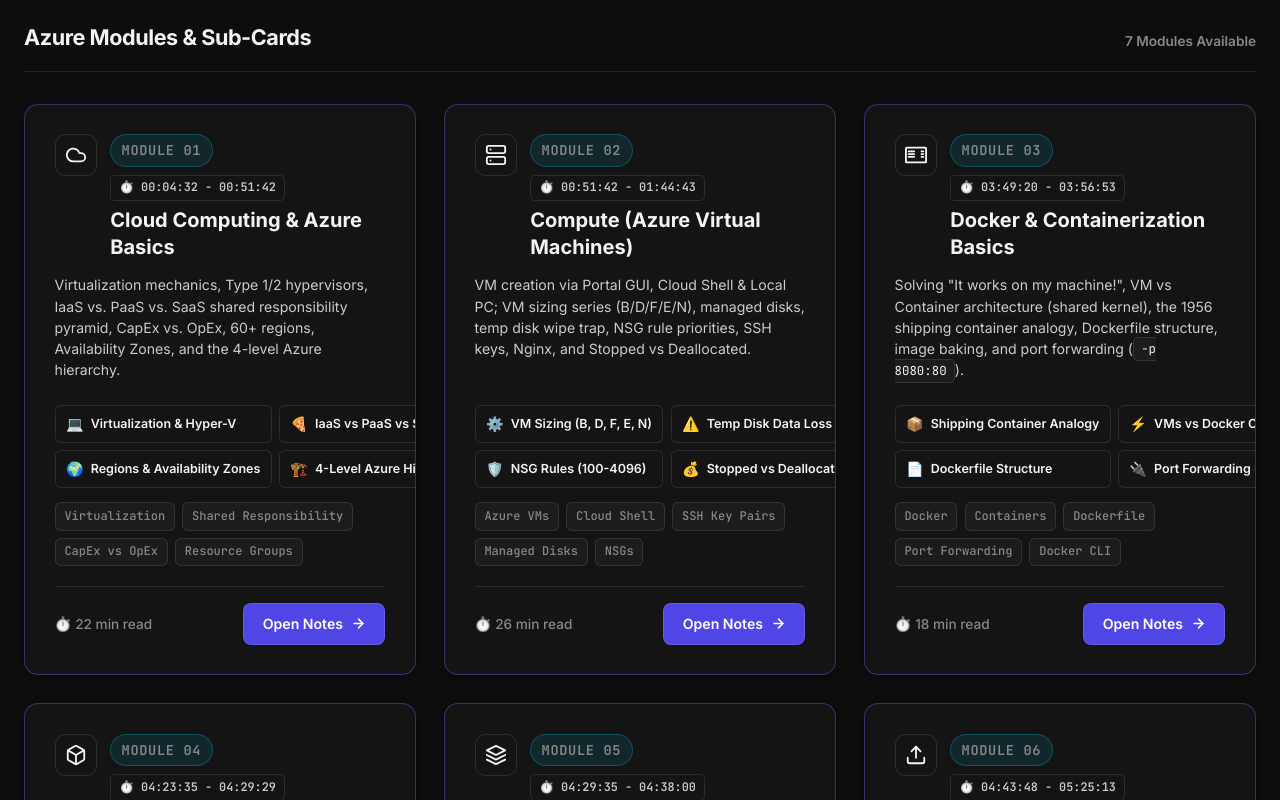
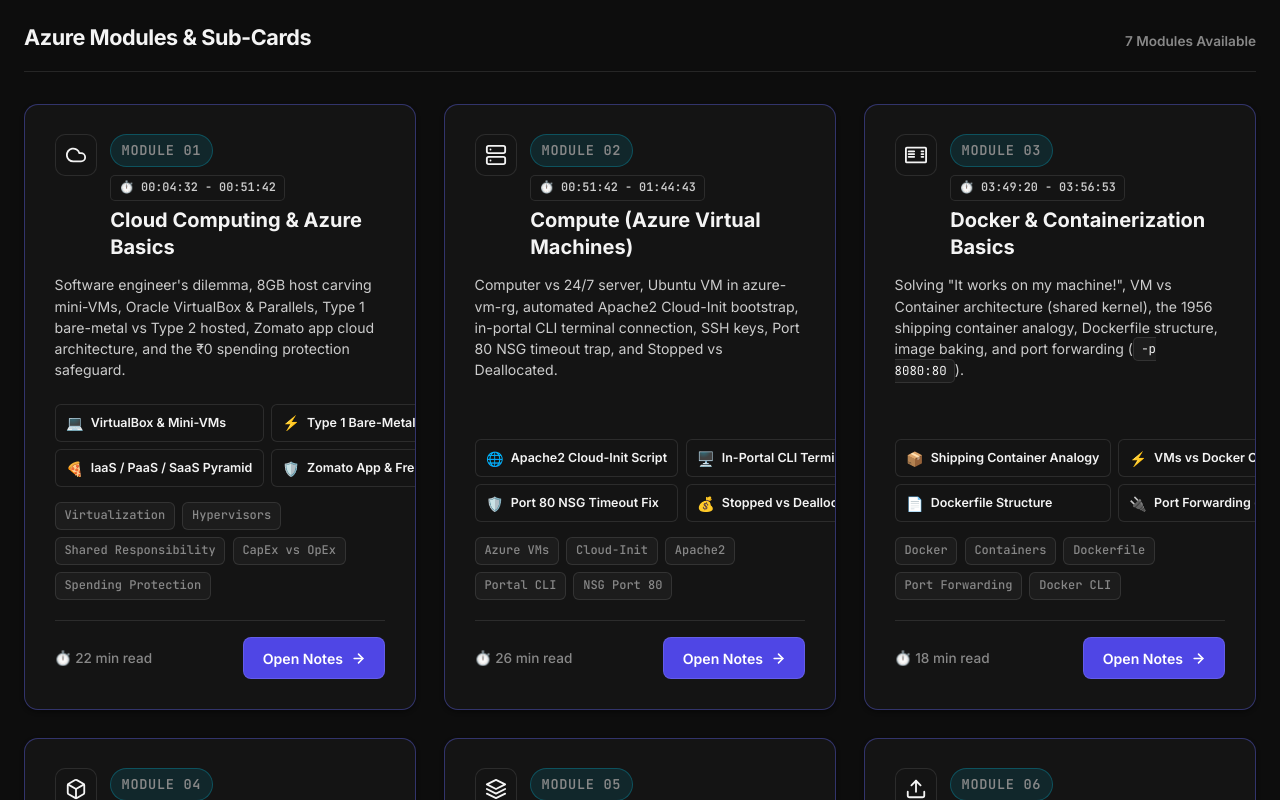
Before and after one commit to abhimanyu-kotari/My_Notes, a plain HTML site: page azure.html in a window 1280 px wide. Shown: the part 503-1303 px from the top of the page. Drawn offline with Linux system fonts and the light colour scheme.

Commit message:
Update Azure hub cards to reflect Apache2, in-portal CLI terminal, and video-aligned topics

```diff
--- a/azure.html
+++ b/azure.html
@@ -181,34 +181,35 @@
         </div>
 
         <p class="card-desc" style="font-size: 0.88rem; line-height: 1.5; margin-bottom: 0.6rem;">
-          Virtualization mechanics, Type 1/2 hypervisors, IaaS vs. PaaS vs. SaaS shared responsibility pyramid, CapEx vs. OpEx, 60+ regions, Availability Zones, and the 4-level Azure hierarchy.
+          Software engineer's dilemma, 8GB host carving mini-VMs, Oracle VirtualBox &amp; Parallels, Type 1 bare-metal vs Type 2 hosted, Zomato app cloud architecture, and the ₹0 spending protection safeguard.
         </p>
 
         <!-- Compact Sub-Topics -->
         <div class="subtopics-compact-list">
           <div class="subtopic-item">
             <span class="subtopic-icon">💻</span>
-            <span class="subtopic-name">Virtualization &amp; Hyper-V</span>
+            <span class="subtopic-name">VirtualBox &amp; Mini-VMs</span>
+          </div>
+          <div class="subtopic-item">
+            <span class="subtopic-icon">⚡</span>
+            <span class="subtopic-name">Type 1 Bare-Metal vs Type 2</span>
           </div>
           <div class="subtopic-item">
             <span class="subtopic-icon">🍕</span>
-            <span class="subtopic-name">IaaS vs PaaS vs SaaS</span>
+            <span class="subtopic-name">IaaS / PaaS / SaaS Pyramid</span>
           </div>
           <div class="subtopic-item">
-            <span class="subtopic-icon">🌍</span>
-            <span class="subtopic-name">Regions &amp; Availability Zones</span>
-          </div>
-          <div class="subtopic-item">
-            <span class="subtopic-icon">🏗️</span>
-            <span class="subtopic-name">4-Level Azure Hierarchy</span>
+            <span class="subtopic-icon">🛡️</span>
+            <span class="subtopic-name">Zomato App &amp; Free Credits</span>
           </div>
         </div>
 
         <div class="card-tags" style="margin-bottom: 1.25rem;">
           <span class="tag">Virtualization</span>
+          <span class="tag">Hypervisors</span>
           <span class="tag">Shared Responsibility</span>
           <span class="tag">CapEx vs OpEx</span>
-          <span class="tag">Resource Groups</span>
+          <span class="tag">Spending Protection</span>
         </div>
 
         <div class="card-footer">
@@ -247,22 +248,22 @@
         </div>
 
         <p class="card-desc" style="font-size: 0.88rem; line-height: 1.5; margin-bottom: 0.6rem;">
-          VM creation via Portal GUI, Cloud Shell &amp; Local PC; VM sizing series (B/D/F/E/N), managed disks, temp disk wipe trap, NSG rule priorities, SSH keys, Nginx, and Stopped vs Deallocated.
+          Computer vs 24/7 server, Ubuntu VM in azure-vm-rg, automated Apache2 Cloud-Init bootstrap, in-portal CLI terminal connection, SSH keys, Port 80 NSG timeout trap, and Stopped vs Deallocated.
         </p>
 
         <!-- Compact Sub-Topics -->
         <div class="subtopics-compact-list">
           <div class="subtopic-item">
-            <span class="subtopic-icon">⚙️</span>
-            <span class="subtopic-name">VM Sizing (B, D, F, E, N)</span>
+            <span class="subtopic-icon">🌐</span>
+            <span class="subtopic-name">Apache2 Cloud-Init Script</span>
           </div>
           <div class="subtopic-item">
-            <span class="subtopic-icon">⚠️</span>
-            <span class="subtopic-name">Temp Disk Data Loss Trap</span>
+            <span class="subtopic-icon">🖥️</span>
+            <span class="subtopic-name">In-Portal CLI Terminal</span>
           </div>
           <div class="subtopic-item">
             <span class="subtopic-icon">🛡️</span>
-            <span class="subtopic-name">NSG Rules (100-4096)</span>
+            <span class="subtopic-name">Port 80 NSG Timeout Fix</span>
           </div>
           <div class="subtopic-item">
             <span class="subtopic-icon">💰</span>
@@ -272,10 +273,10 @@
 
         <div class="card-tags" style="margin-bottom: 1.25rem;">
           <span class="tag">Azure VMs</span>
-          <span class="tag">Cloud Shell</span>
-          <span class="tag">SSH Key Pairs</span>
-          <span class="tag">Managed Disks</span>
-          <span class="tag">NSGs</span>
+          <span class="tag">Cloud-Init</span>
+          <span class="tag">Apache2</span>
+          <span class="tag">Portal CLI</span>
+          <span class="tag">NSG Port 80</span>
         </div>
 
         <div class="card-footer">
```
